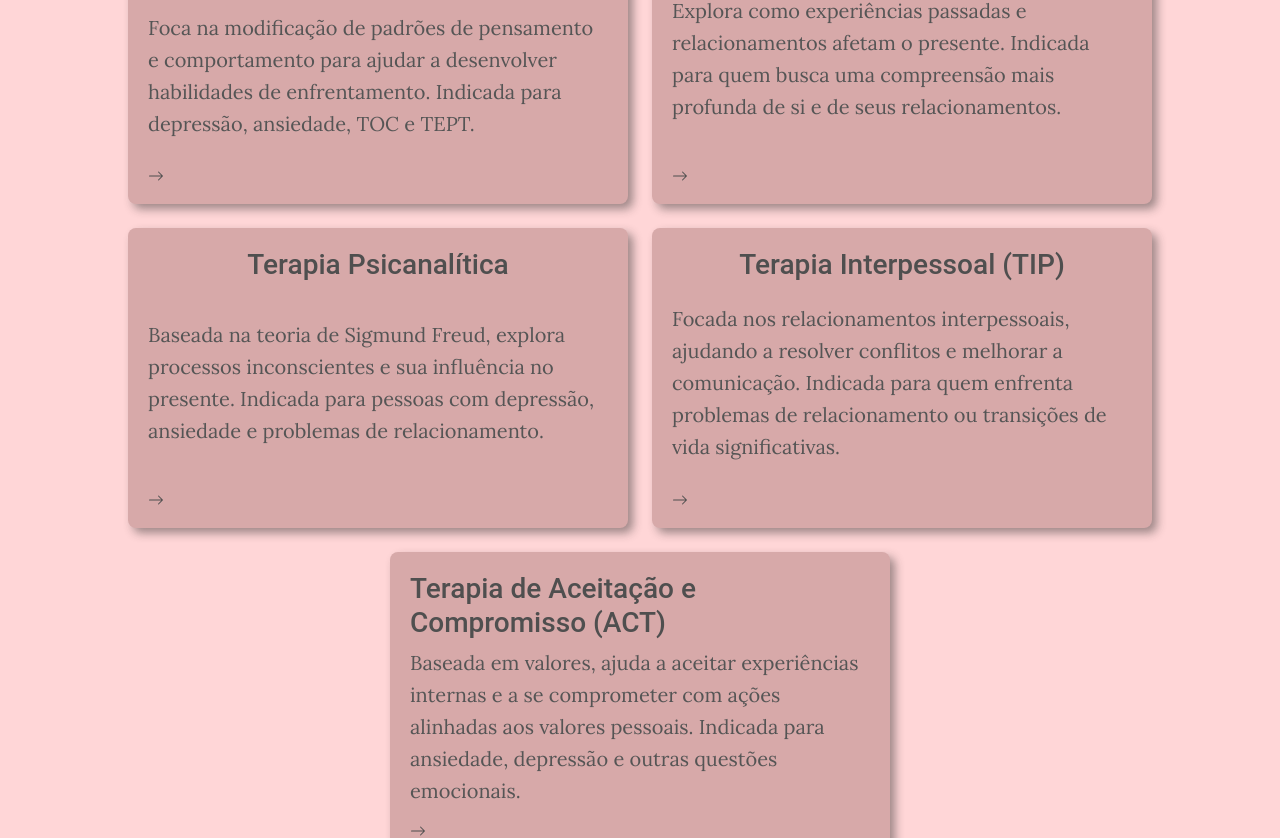
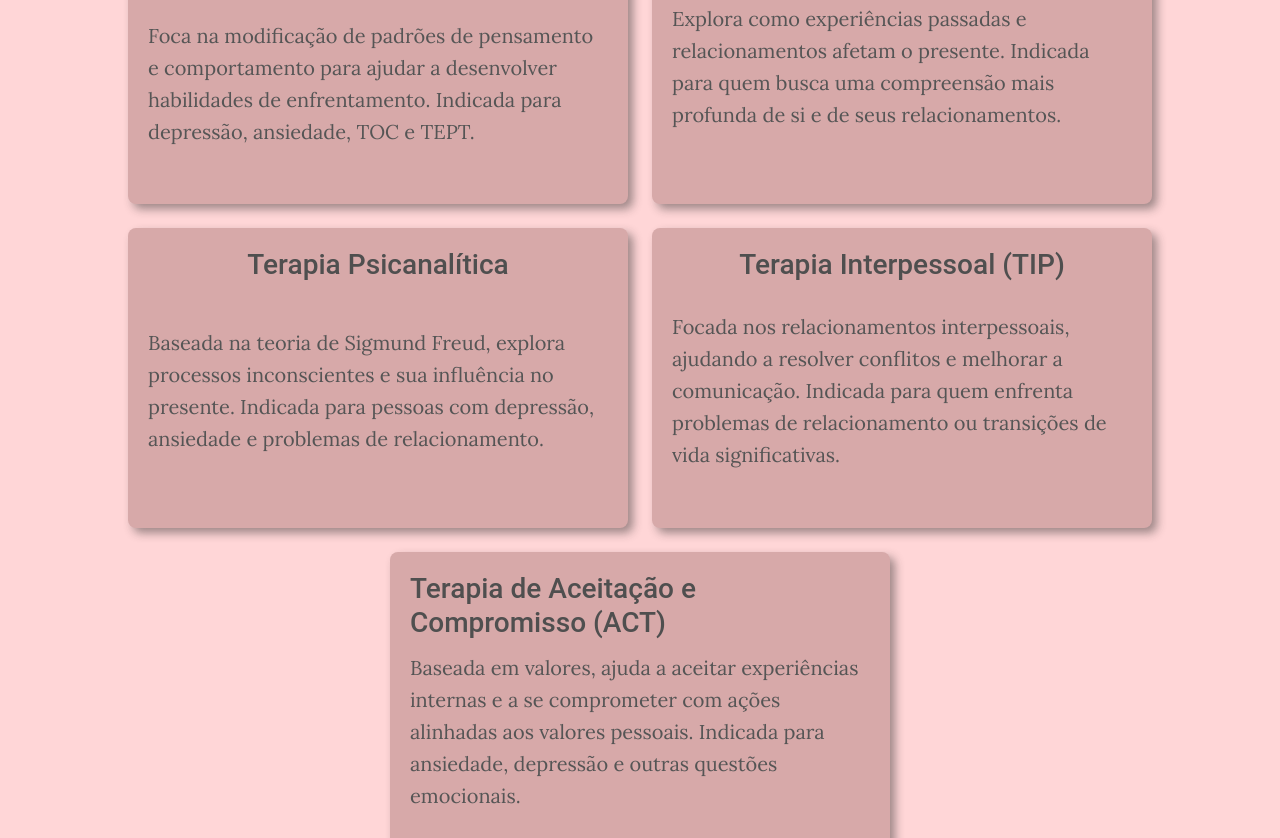
Before and after one commit to WillianXG/AnaCelia, a React (Vite) app: page /tratamentos in a window 1280 px wide. Shown: the part 1162-2000 px from the top of the page. Built offline with nearby package versions, Linux system fonts and the light colour scheme.

Commit message:
taijoubu

```diff
--- a/src/App.css
+++ b/src/App.css
@@ -1,6 +1,5 @@
 *{
   margin: 0;
-  padding: 0;
 }
 body{
   background-color: #FFD6D7;
--- a/src/App.jsx
+++ b/src/App.jsx
@@ -12,7 +12,7 @@ function App() {
   return (
     <MDBContainer fluid className="bg-custom">
       <BrowserRouter>
-        <ScrollToTop /> {/* Adicione o componente ScrollToTop aqui */}
+        <ScrollToTop />
         <Routes>
           <Route path='/' element={<Home />} />
           <Route path='/sobre' element={<Sobre />} />
--- a/src/components/CardTramento/CardTramento.jsx
+++ b/src/components/CardTramento/CardTramento.jsx
@@ -7,7 +7,6 @@ function CardTratamento({ nome, descricao }) { // Recebendo propriedades correta
             <h3>{nome}</h3>
             <p>{descricao}</p> {/* Exibindo a descrição */}
             <div className={styles.card_footer}>
-                <BsArrowRight />
             </div>
         </section>
     );
--- a/src/components/Corpo/main.module.css
+++ b/src/components/Corpo/main.module.css
@@ -2,7 +2,6 @@
 
 body {
     margin: 0;
-    padding: 0;
     background-color: red;
   }
 
```
